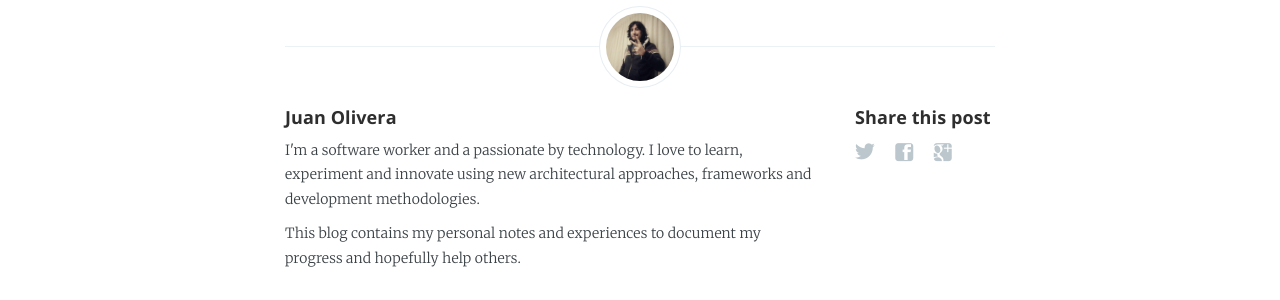
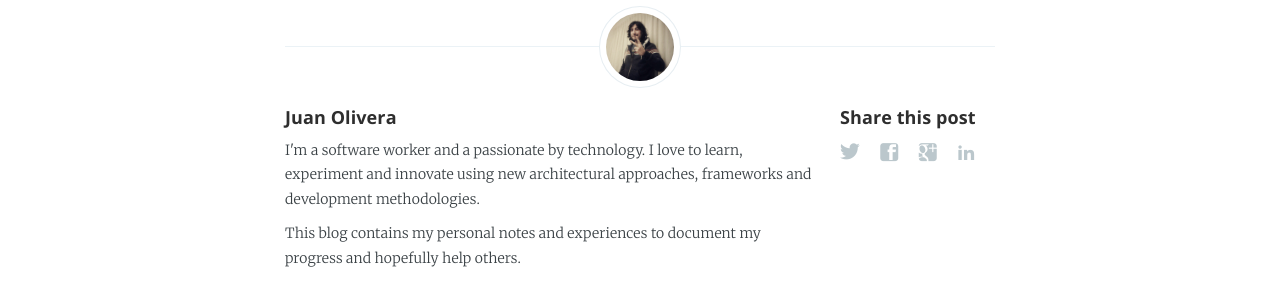
Before and after one commit to jpOlivo/jpOlivo.github.io, a Jekyll site: the page built from _posts/2015-10-17-integracion-API Management.markdown, in a window 1280 px wide. Shown: the part 2512-2812 px from the top of the page. Built offline with Jekyll 4.4.1, drawn with Linux system fonts in a browser that asks for light colours.

Commit message:
add linkedin social icon

```diff
--- a/_config.yml
+++ b/_config.yml
@@ -9,7 +9,8 @@
 logo: false
 paginate: 15
 baseurl: /
-domain_name: 'http://jp_olivo.github.com'
+#domain_name: 'http://jp_olivo.github.com'
+domain_name: 'jpolivo.github.io'
 google_analytics: 'UA-XXXXXXXX-X'
 
 # Details for the RSS feed generator
--- a/_includes/share.html
+++ b/_includes/share.html
@@ -1,6 +1,6 @@
 <section class="share">
     <h4>Share this post</h4>
-    <a class="icon-twitter" href="http://twitter.com/share?text={{page.title}}&amp;url={{site.url}}{{ page.url }}"
+    <a class="icon-twitter" href="http://twitter.com/share?text={{page.title}}&amp;url={{site.url}}{{page.url}}"
         onclick="window.open(this.href, 'twitter-share', 'width=550,height=235');return false;">
         <span class="hidden">Twitter</span>
     </a>
@@ -12,4 +12,22 @@
        onclick="window.open(this.href, 'google-plus-share', 'width=490,height=530');return false;">
         <span class="hidden">Google+</span>
     </a>
+    <a class="icon-linkedin2" href="http://www.linkedin.com/shareArticle?mini=true&url={{site.url}}{{page.url}}&title={{page.title}}&summary={{page.excerpt | remove: '<p>' | remove: '</p>'}}&source={{site.domain_name}}"
+       onclick="window.open(this.href, 'linkedin-share', 'width=490,height=530');return false;">
+        <span class="hidden">Linkedin</span>
+    </a>
+
+<!--     <a href="http://www.linkedin.com/shareArticle?mini=true&url={{site.url}}{{page.url}}&title={{page.title}}&summary={{page.content}}&source={{site.domain_name}}"
+       onclick="window.open(this.href, 'linkedin-share', 'width=490,height=530');return false;">
+      	<span class="icon-linkedin">
+	    	<svg viewBox="0 50 512 512" >
+		       <path fill="#828282" d="M150.65,100.682c0,27.992-22.508,50.683-50.273,50.683c-27.765,0-50.273-22.691-50.273-50.683
+		       C50.104,72.691,72.612,50,100.377,50C128.143,50,150.65,72.691,150.65,100.682z M143.294,187.333H58.277V462h85.017V187.333z
+		       M279.195,187.333h-81.541V462h81.541c0,0,0-101.877,0-144.181c0-38.624,17.779-61.615,51.807-61.615
+		       c31.268,0,46.289,22.071,46.289,61.615c0,39.545,0,144.181,0,144.181h84.605c0,0,0-100.344,0-173.915
+		       s-41.689-109.131-99.934-109.131s-82.768,45.369-82.768,45.369V187.333z"/>
+	     	</svg>
+		</span>
+        <span class="hidden">Linkedin</span>
+    </a> -->
 </section>
--- a/assets/css/screen.css
+++ b/assets/css/screen.css
@@ -159,6 +159,12 @@ table { border-collapse: collapse; border-spacing: 0; }
 }
 .icon-link:before {
     content: "\f608";
+}
+.icon-linkedin:before {
+    content: "\eac9";
+}
+.icon-linkedin2:before {
+    content: "\eaca";
 }
 
 
@@ -958,7 +964,8 @@ body:not(.post-template) .post-title {
     position: absolute;
     top: 6rem;
     right: 0;
-    width: 140px;
+    /*width: 140px;*/
+    width: 155px;
 }
 
 .post-footer .share a {
```
Also changed, not shown: assets/fonts-ori/casper-icons.svg (added), assets/fonts-ori/casper-icons.ttf (added), assets/fonts-ori/casper-icons.woff (added), assets/fonts/casper-icons.ttf, assets/fonts/casper-icons.woff, 3 other files.
